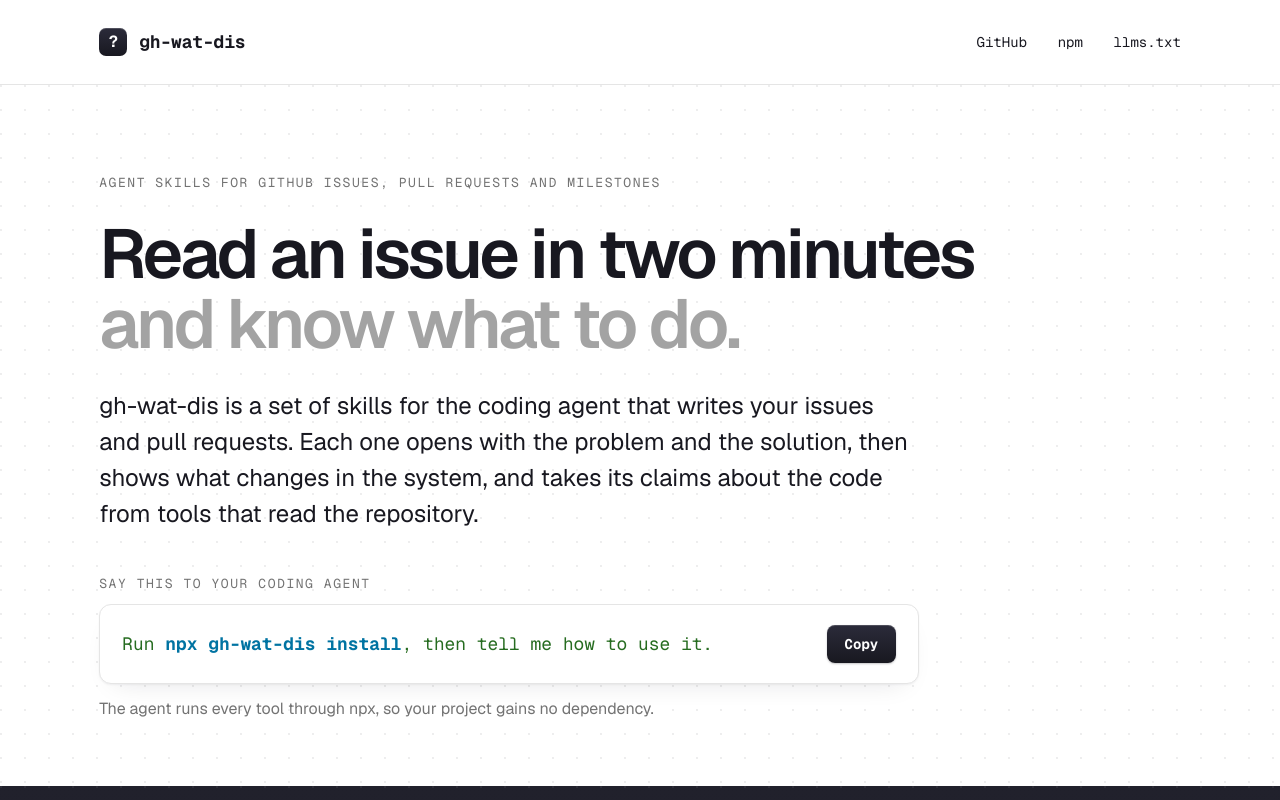
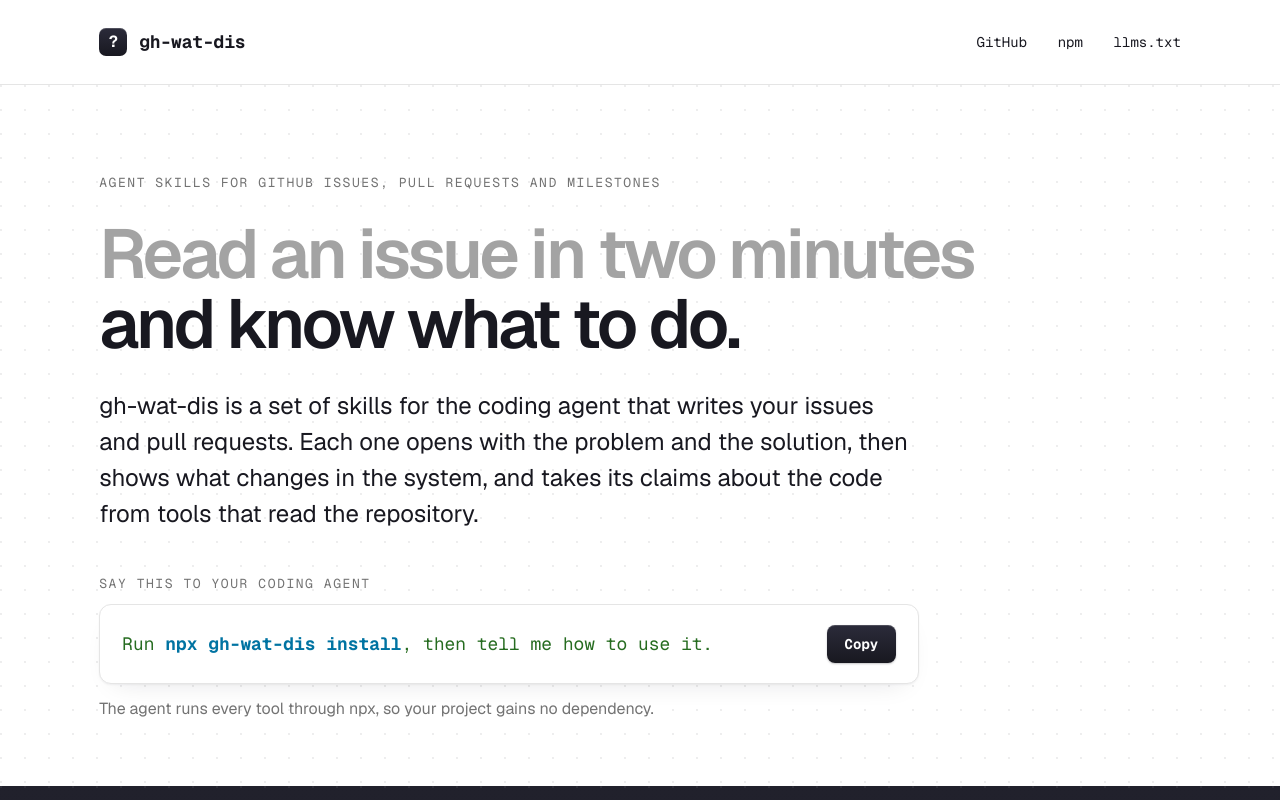
Before and after one commit to thejustinwalsh/gh-wat-dis, a website: page docs/index.html in a window 1280 px wide. Shown: the top 800 px of the page. Drawn offline with nearby package versions, Linux system fonts and the light colour scheme.

Commit message:
Site: lead the headline with the faint tone and highlight the second phrase

```diff
--- a/docs/index.html
+++ b/docs/index.html
@@ -83,7 +83,8 @@
 
 .hero { background-image: radial-gradient(circle at 1px 1px, var(--dot) 1px, transparent 1.5px); background-size: 24px 24px; padding-top: clamp(56px, 7vw, 96px); padding-bottom: clamp(48px, 5vw, 72px); }
 .hero h1 { font-size: clamp(38px, 5.4vw, 76px); line-height: 1.02; letter-spacing: -0.045em; margin-top: 28px; text-wrap: initial; }
-.hero h1 span { color: var(--faint); }
+.hero h1 { color: var(--faint); }
+.hero h1 span { color: var(--strong); }
 /* The first phrase fits on one line from 600px up, so the second tone starts a new line there. Below that the text flows. */
 @media (min-width: 600px) { .hero h1 span { display: block; } }
 .hero .lead { font-size: clamp(19px, 1.9vw, 24px); line-height: 1.5; max-width: 820px; margin-top: 28px; color: var(--strong); }
```
